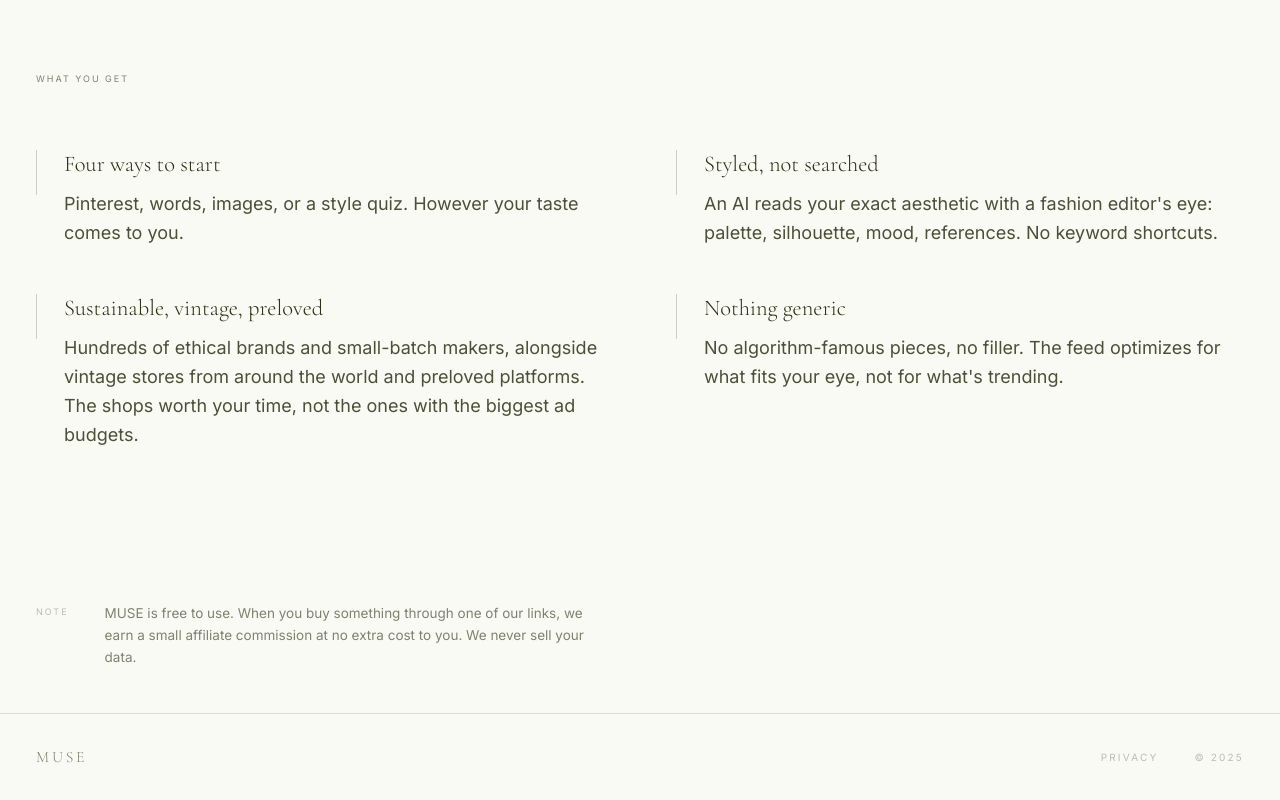
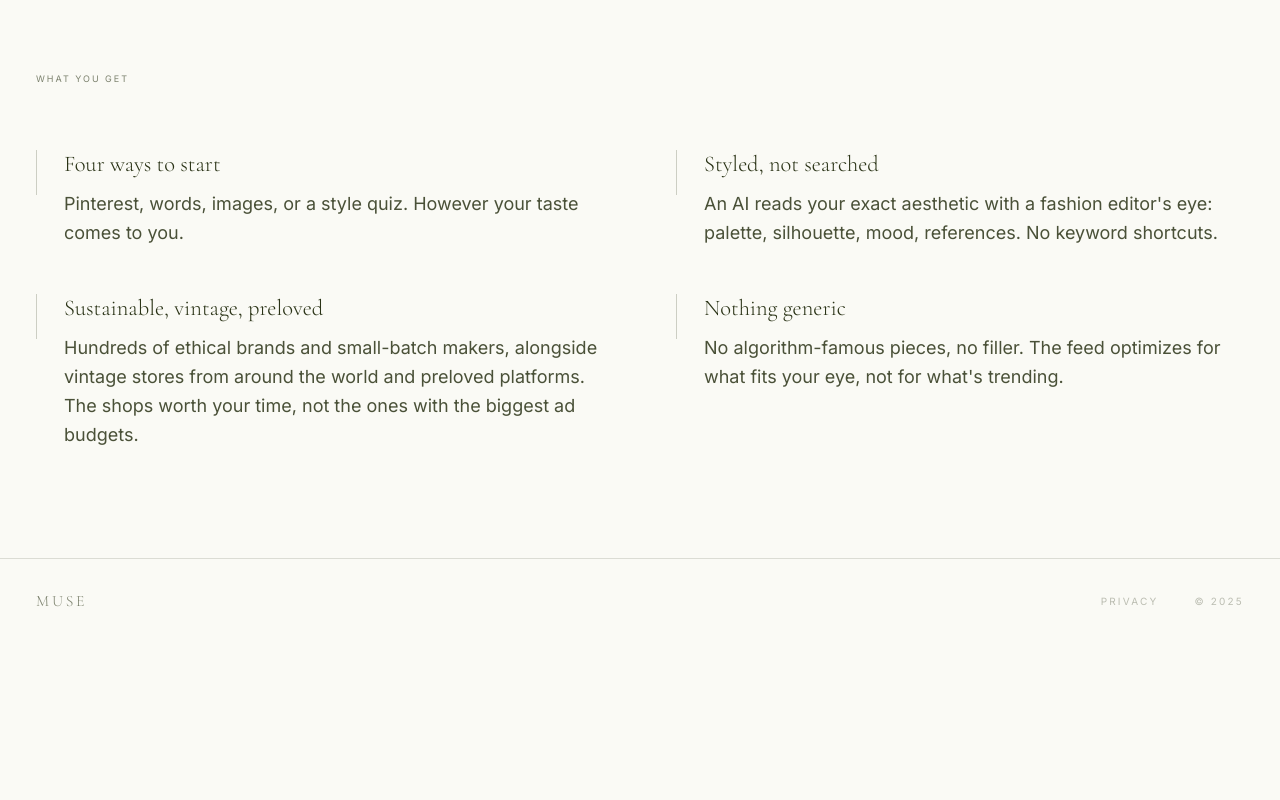
Before and after one commit to 2028sumans/vitrine, a Next.js app: page / in a window 1280 px wide. Shown: the part 2181-2981 px from the top of the page. After the commit the page ends 2825 px from the top, so only its background shows below. Built offline with nearby package versions, Linux system fonts and the light colour scheme.

Commit message:
ui: remove transparency note block from homepage

```diff
--- a/app/page.tsx
+++ b/app/page.tsx
@@ -203,20 +203,6 @@ export default function HomePage() {
             </div>
           </div>
         </section>
-
-        {/* Transparency note */}
-        <div className="bg-background">
-          <div className="max-w-6xl mx-auto px-8 py-10 flex items-start gap-8">
-            <p className="font-sans text-[9px] tracking-widest uppercase text-muted-dim mt-0.5 whitespace-nowrap">
-              Note
-            </p>
-            <p className="font-sans text-xs text-muted leading-relaxed max-w-md">
-              MUSE is free to use. When you buy something through one of our
-              links, we earn a small affiliate commission at no extra cost to
-              you. We never sell your data.
-            </p>
-          </div>
-        </div>
       </main>
 
       {/* ══ FOOTER ══════════════════════════════════════════════════════════ */}
```
